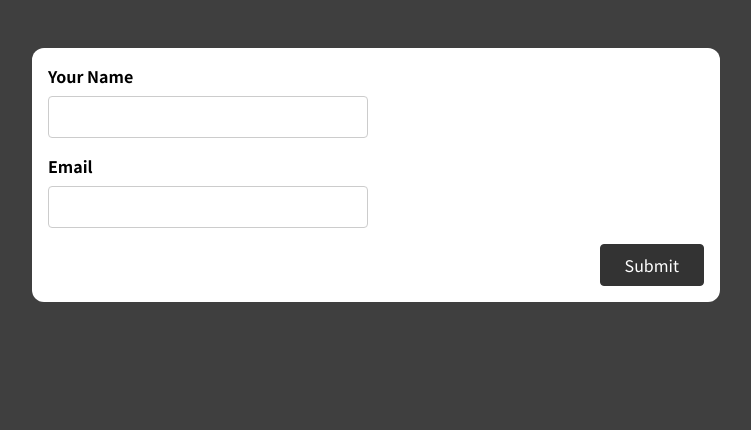
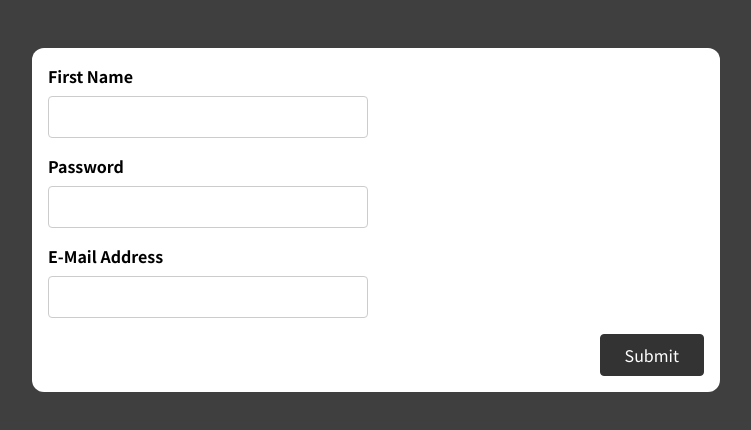
Before and after one commit to lukas-anci/react-form-input-feedback, a React (Create React App) app: page / in a window 1280 px wide. Shown: the top 430 px of the page, without its empty margins (264-1015 px from the left). Built offline with nearby package versions, Linux system fonts and the light colour scheme.

Commit message:
basicform done

```diff
--- a/src/App.js
+++ b/src/App.js
@@ -1,9 +1,11 @@
-import SimpleInput from './components/SimpleInput';
+import BasicForm from './components/BasicForm';
+// import SimpleInput from './components/SimpleInput';
 
 function App() {
   return (
     <div className="app">
-      <SimpleInput />
+      {/* <SimpleInput /> */}
+      <BasicForm />
     </div>
   );
 }
--- a/src/components/BasicForm.js
+++ b/src/components/BasicForm.js
@@ -1,22 +1,120 @@
+import { useEffect, useState } from 'react';
+import useInput from './../hook/useInput';
 const BasicForm = (props) => {
+  const nameValidation = (x) => {
+    return x.trim().length >= 3;
+  };
+  const emailValidation = (e) => e.includes('@') && e.includes('.');
+  const passwordValidation = (p) => {
+    return p.trim().length >= 4;
+  };
+  const {
+    value: enteredName,
+    hasError: nameInputHasError,
+    isValid: enteredNameIsValid,
+    valueChangeHandler: nameChangeHandler,
+    valueBlurHandler: nameBlurHandler,
+    reset: resetNameInput,
+  } = useInput(nameValidation);
+  const {
+    value: enteredPassword,
+    hasError: passwordInputHasError,
+    isValid: enteredPasswordIsValid,
+    valueChangeHandler: passwordChangeHandler,
+    valueBlurHandler: passwordBlurHandler,
+    reset: resetPasswordInput,
+  } = useInput(passwordValidation);
+
+  const {
+    value: enteredEmail,
+    hasError: emailInputHasError,
+    isValid: enteredEmailIsValid,
+    valueChangeHandler: emailChangeHandler,
+    valueBlurHandler: emailBlurHandler,
+    reset: resetEmailInput,
+  } = useInput(emailValidation);
+
+  const [formIsValid, setFormIsValid] = useState(false);
+
+  useEffect(() => {
+    enteredNameIsValid && enteredEmailIsValid && enteredPasswordIsValid
+      ? setFormIsValid(true)
+      : setFormIsValid(false);
+  }, [enteredNameIsValid, enteredEmailIsValid, enteredPasswordIsValid]);
+
+  const formSubmissionHandler = (event) => {
+    // sustabdyti forma nuo siuntimo nustatytuoju budu
+    event.preventDefault();
+
+    // validacija
+    if (!formIsValid) {
+      return;
+    }
+
+    // isvalyti input po submit
+    resetNameInput();
+    resetEmailInput();
+    resetPasswordInput();
+  };
+
+  // computed classes
+  const nameInputClasses = nameInputHasError
+    ? 'form-control invalid'
+    : 'form-control';
+  // email
+  const emailInputClasses = emailInputHasError
+    ? 'form-control invalid'
+    : 'form-control';
+  // password
+  const passwordInputClasses = passwordInputHasError
+    ? 'form-control invalid'
+    : 'form-control';
+
   return (
-    <form>
-      <div className='control-group'>
-        <div className='form-control'>
-          <label htmlFor='name'>First Name</label>
-          <input type='text' id='name' />
+    <form autoComplete="off" onSubmit={formSubmissionHandler}>
+      <div className={nameInputClasses}>
+        <div className="form-control">
+          <label htmlFor="name">First Name</label>
+          <input
+            value={enteredName}
+            onChange={nameChangeHandler}
+            onBlur={nameBlurHandler}
+            type="text"
+            id="name"
+          />
+          {nameInputHasError && (
+            <p className="error-text">Name must be at least 3 letters</p>
+          )}
         </div>
-        <div className='form-control'>
-          <label htmlFor='name'>Last Name</label>
-          <input type='text' id='name' />
+        <div className={passwordInputClasses}>
+          <label htmlFor="name">Password</label>
+          <input
+            value={enteredPassword}
+            onChange={passwordChangeHandler}
+            onBlur={passwordBlurHandler}
+            type="password"
+            id="password"
+          />
+          {passwordInputHasError && (
+            <p className="error-text">Password must be at least 3 letters</p>
+          )}
         </div>
       </div>
-      <div className='form-control'>
-        <label htmlFor='name'>E-Mail Address</label>
-        <input type='text' id='name' />
+      <div className={emailInputClasses}>
+        <label htmlFor="name">E-Mail Address</label>
+        <input
+          value={enteredEmail}
+          onChange={emailChangeHandler}
+          onBlur={emailBlurHandler}
+          type="text"
+          id="email"
+        />
+        {emailInputHasError && (
+          <p className="error-text">Email must be valid</p>
+        )}
       </div>
-      <div className='form-actions'>
-        <button>Submit</button>
+      <div className="form-actions">
+        <button disabled={!formIsValid}>Submit</button>
       </div>
     </form>
   );
--- a/src/components/SimpleInput.js
+++ b/src/components/SimpleInput.js
@@ -1,5 +1,11 @@
 import { useEffect, useState } from 'react';
-import useInput from './../hook/useInput';
+import useInput from '../hook/use-input';
+
+const nameValidation = (x) => {
+  return x.trim().length >= 3;
+};
+const emailValidation = (e) => e.includes('@') && e.includes('.');
+
 const SimpleInput = (props) => {
   const {
     value: enteredName,
@@ -8,20 +14,18 @@ const SimpleInput = (props) => {
     valueChangeHandler: nameChangeHandler,
     valueBlurHandler: nameBlurHandler,
     reset: resetNameInput,
-  } = useInput((value) => value.trim().length >= 3);
+  } = useInput(nameValidation);
+
+  const {
+    value: enteredEmail,
+    hasError: emailInputHasError,
+    isValid: enteredEmailIsValid,
+    valueChangeHandler: emailChangeHandler,
+    valueBlurHandler: emailBlurHandler,
+    reset: resetEmailInput,
+  } = useInput(emailValidation);
 
   const [formIsValid, setFormIsValid] = useState(false);
-
-  const [enterEmail, setEnterEmail] = useState('');
-  const [enterEmailTouched, setEnterEmailTouched] = useState(false);
-
-  const enteredEmailIsValid = enterEmail.includes('@');
-
-  // const enteredEmailIsValid = !re;
-  const emailInputIsInvalid = !enteredEmailIsValid && enterEmailTouched;
-
-  // prideti email input ir prie pavaldinuoti prie esamos logikos
-  // email turi tureti @ ir taska po @.
 
   useEffect(() => {
     enteredNameIsValid && enteredEmailIsValid
@@ -29,42 +33,33 @@ const SimpleInput = (props) => {
       : setFormIsValid(false);
   }, [enteredNameIsValid, enteredEmailIsValid]);
 
-  const emailInputChangeHandler = (event) => {
-    console.log('email keystroke');
-    setEnterEmail(event.target.value);
-  };
   const formSubmissionHandler = (event) => {
     // sustabdyti forma nuo siuntimo nustatytuoju budu
     event.preventDefault();
 
-    // formos siuntimas reiskia kad visi laukai yra paliesti
-    setEnterEmailTouched(true);
-
     // validacija
-    if (!enteredNameIsValid || !enteredEmailIsValid) {
+    if (!formIsValid) {
       return;
     }
 
     // isvalyti input po submit
     resetNameInput();
-    setEnterEmail('');
-    setEnterEmailTouched(false);
+    resetEmailInput();
+
+    console.log(enteredName, enteredEmail);
   };
 
-  const emailInputHandler = (event) => {
-    setEnterEmailTouched(true);
-    if (!enteredEmailIsValid) {
-      return;
-    }
-  };
+  // computed classes
   const nameInputClasses = nameInputHasError
     ? 'form-control invalid'
     : 'form-control';
-  const emailInputClasses = emailInputIsInvalid
+  // email
+  const emailInputClasses = emailInputHasError
     ? 'form-control invalid'
     : 'form-control';
+
   return (
-    <form autoComplete="off" onSubmit={formSubmissionHandler}>
+    <form onSubmit={formSubmissionHandler}>
       <div className={nameInputClasses}>
         <label htmlFor="name">Your Name</label>
         <input
@@ -73,22 +68,22 @@ const SimpleInput = (props) => {
           onBlur={nameBlurHandler}
           type="text"
           id="name"
-        />{' '}
+        />
         {nameInputHasError && (
-          <p className="error-text">Name must be at least 3 characters long</p>
+          <p className="error-text">Name must be at least 3 letters</p>
         )}
       </div>
       <div className={emailInputClasses}>
-        <label htmlFor="name">Email</label>
+        <label htmlFor="email">Your Email</label>
         <input
-          value={enterEmail}
-          onChange={emailInputChangeHandler}
-          onBlur={emailInputHandler}
-          type="email"
+          value={enteredEmail}
+          onChange={emailChangeHandler}
+          onBlur={emailBlurHandler}
+          type="text"
           id="email"
         />
-        {emailInputIsInvalid && (
-          <p className="error-text">Please provide a valid email</p>
+        {emailInputHasError && (
+          <p className="error-text">Please provide valid email</p>
         )}
       </div>
       <div className="form-actions">
@@ -99,7 +94,3 @@ const SimpleInput = (props) => {
 };
 
 export default SimpleInput;
-
-// const emailValidationRegex =
-// /^(([^<>()[\]\\.,;:\s@"]+(\.[^<>()[\]\\.,;:\s@"]+)*)|(".+"))@((\[[0-9]{1,3}\.[0-9]{1,3}\.[0-9]{1,3}\.[0-9]{1,3}\])|(([a-zA-Z\-0-9]+\.)+[a-zA-Z]{2,}))$/;
-// const nameValidation = /^([a-zA-Z]+\s)*[a-zA-Z]+$/;
--- a/src/hook/useInput.jsx
+++ b/src/hook/useInput.jsx
@@ -10,7 +10,6 @@ const useInput = (validateValue) => {
   const valueChangeHandler = (event) => {
     setEnteredValue(event.target.value);
   };
-
   const valueBlurHandler = (event) => {
     setIsTouched(true);
   };
```
Also changed, not shown: 1 other file (tests, documents, lock files or other folders).
